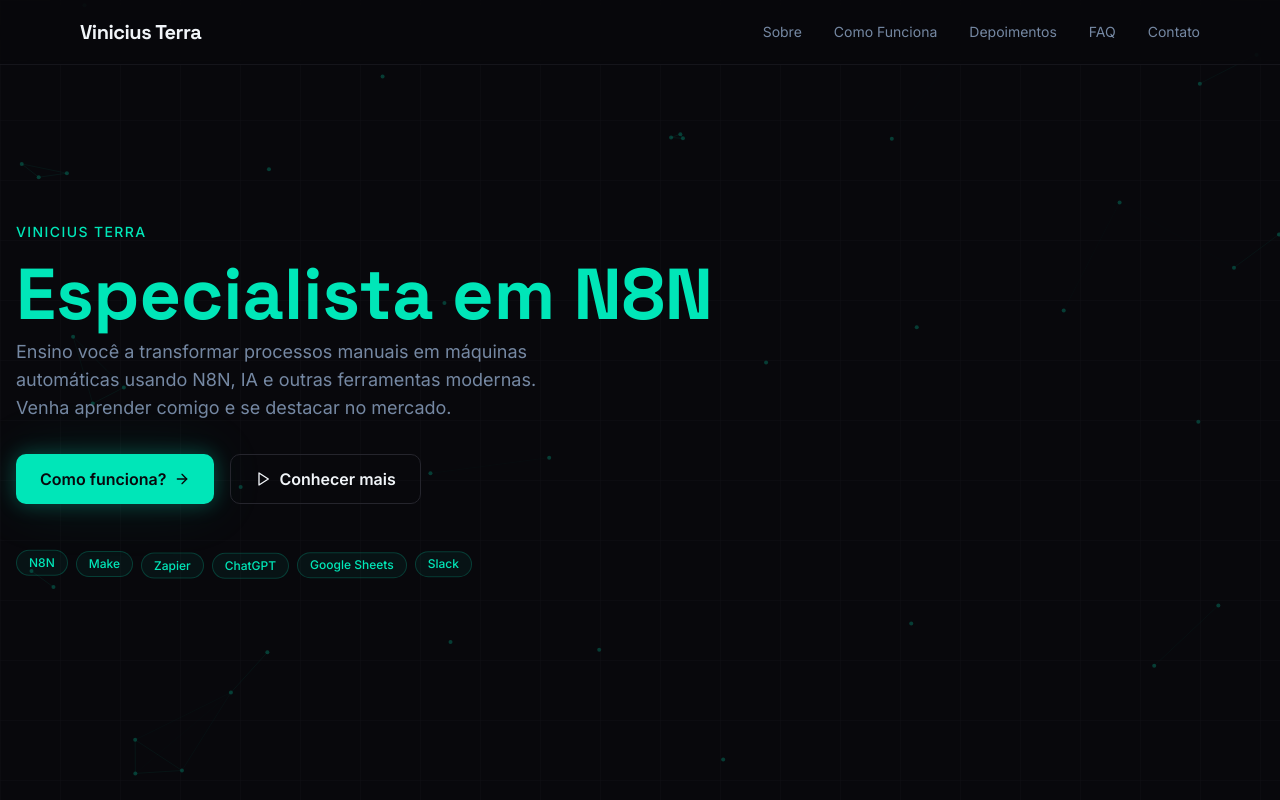
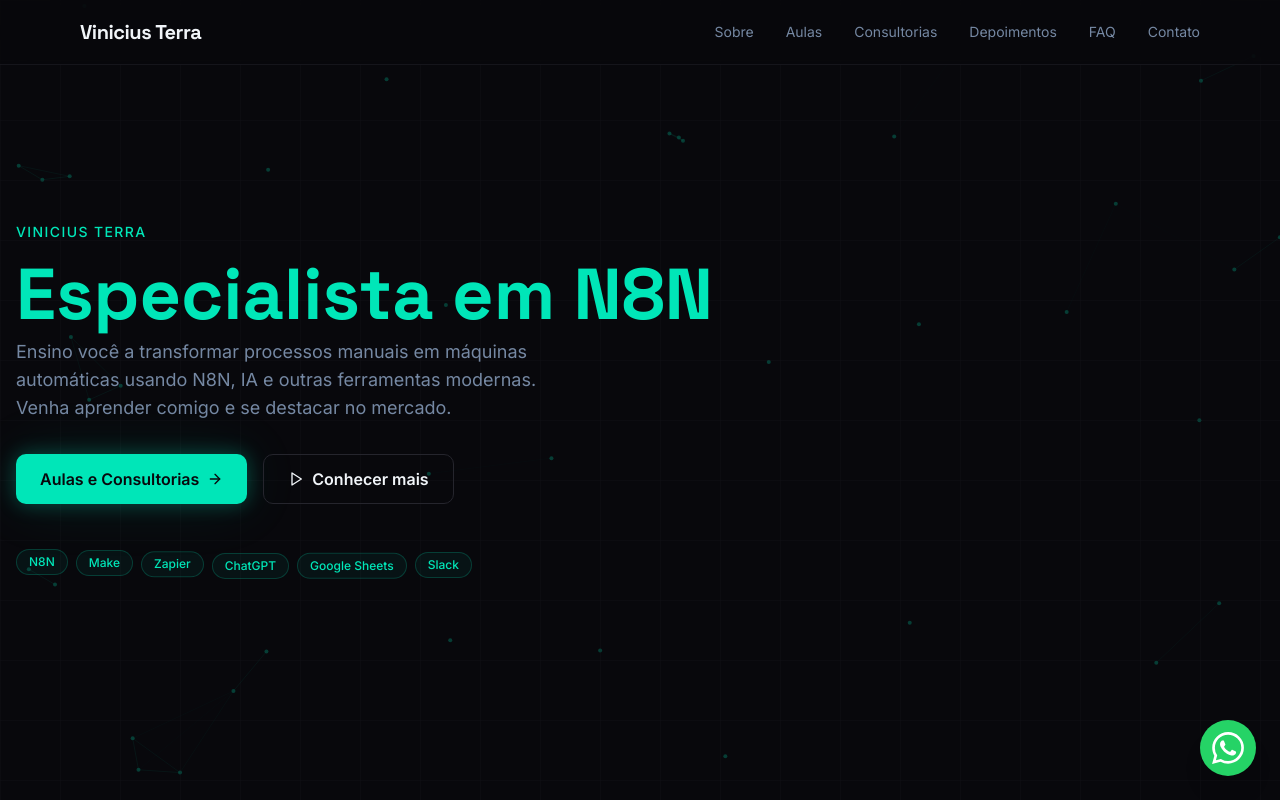
Before and after one commit to ViniciusTerra06/Vinicius-Terra-Professor, a React (Vite) app: page / in a window 1280 px wide. Shown: the top 800 px of the page. Built offline with nearby package versions, Linux system fonts and the light colour scheme; the HTML template or start-up script is replaced by a standard one.

Commit message:
feat: add floating whatsapp button

```diff
--- /dev/null
+++ b/src/components/FloatingWhatsApp.tsx
@@ -0,0 +1,31 @@
+import { motion } from "framer-motion";
+
+const FloatingWhatsApp = () => {
+  return (
+    <div className="fixed bottom-6 right-6 z-50">
+      <motion.a
+        href="https://wa.me/5511999999999?text=Olá,%20gostaria%20de%20saber%20mais%20sobre%20as%20aulas%20e%20consultorias!"
+        target="_blank"
+        rel="noopener noreferrer"
+        initial={{ opacity: 0, scale: 0.5, y: 50 }}
+        animate={{ opacity: 1, scale: 1, y: 0 }}
+        whileHover={{ scale: 1.1 }}
+        whileTap={{ scale: 0.9 }}
+        className="relative flex h-14 w-14 items-center justify-center rounded-full bg-[#25D366] text-white shadow-xl transition-colors hover:bg-[#20bd5a]"
+        aria-label="Falar no WhatsApp"
+      >
+        <span className="absolute inline-flex h-full w-full animate-ping rounded-full bg-[#25D366] opacity-40"></span>
+        <svg
+          xmlns="http://www.w3.org/2000/svg"
+          viewBox="0 0 24 24"
+          fill="currentColor"
+          className="relative z-10 h-8 w-8"
+        >
+          <path d="M17.472 14.382c-.297-.149-1.758-.867-2.03-.967-.273-.099-.471-.148-.67.15-.197.297-.767.966-.94 1.164-.173.199-.347.223-.644.075-.297-.15-1.255-.463-2.39-1.475-.883-.788-1.48-1.761-1.653-2.059-.173-.297-.018-.458.13-.606.134-.133.298-.347.446-.52.149-.174.198-.298.298-.497.099-.198.05-.371-.025-.52-.075-.149-.669-1.612-.916-2.207-.242-.579-.487-.5-.669-.51a12.8 12.8 0 0 0-.57-.01c-.198 0-.52.074-.792.372-.272.297-1.04 1.016-1.04 2.479 0 1.462 1.065 2.875 1.213 3.074.149.198 2.096 3.2 5.077 4.487.709.306 1.262.489 1.694.625.712.227 1.36.195 1.871.118.571-.085 1.758-.719 2.006-1.413.248-.694.248-1.289.173-1.413-.074-.124-.272-.198-.57-.347m-5.421 7.403h-.004a9.87 9.87 0 0 1-5.031-1.378l-.361-.214-3.741.982.998-3.648-.235-.374a9.86 9.86 0 0 1-1.51-5.26c.001-5.45 4.436-9.884 9.888-9.884 2.64 0 5.122 1.03 6.988 2.898a9.825 9.825 0 0 1 2.893 6.994c-.003 5.45-4.437 9.885-9.885 9.885m8.413-18.297A11.815 11.815 0 0 0 12.05 0C5.495 0 .16 5.335.157 11.892c0 2.096.547 4.142 1.588 5.945L.057 24l6.305-1.654a11.882 11.882 0 0 0 5.683 1.448h.005c6.554 0 11.89-5.335 11.893-11.893a11.821 11.821 0 0 0-3.48-8.413Z"/>
+        </svg>
+      </motion.a>
+    </div>
+  );
+};
+
+export default FloatingWhatsApp;
--- a/src/components/Footer.tsx
+++ b/src/components/Footer.tsx
@@ -23,7 +23,8 @@ const Footer = () => {
             <div className="flex flex-col gap-2">
               {[
                 { label: "Sobre", href: "#sobre" },
-                { label: "Como Funciona", href: "#como-funciona" },
+                { label: "Aulas", href: "#como-funciona" },
+                { label: "Consultorias", href: "#consultoria" },
                 { label: "Depoimentos", href: "#depoimentos" },
                 { label: "FAQ", href: "#faq" },
                 { label: "Contato", href: "#contato" },
--- a/src/components/NavBar.tsx
+++ b/src/components/NavBar.tsx
@@ -6,7 +6,8 @@ import { motion, AnimatePresence } from "framer-motion";
 
 const navLinks = [
   { label: "Sobre", href: "#sobre" },
-  { label: "Como Funciona", href: "#como-funciona" },
+  { label: "Aulas", href: "#como-funciona" },
+  { label: "Consultorias", href: "#consultoria" },
   { label: "Depoimentos", href: "#depoimentos" },
   { label: "FAQ", href: "#faq" },
   { label: "Contato", href: "#contato" },
--- /dev/null
+++ b/src/components/sections/ConsultancySection.tsx
@@ -0,0 +1,98 @@
+import { motion } from "framer-motion";
+import { ArrowRight, Bot, GitMerge, Rocket } from "lucide-react";
+
+const features = [
+  {
+    title: "Diagnóstico e Mapeamento",
+    description: "Análise profunda do seu negócio para identificar gargalos e tarefas repetitivas que podem ser automatizadas.",
+    icon: <GitMerge className="h-6 w-6 text-primary" />,
+  },
+  {
+    title: "Implementação Sob Medida",
+    description: "Desenvolvimento de automações utilizando N8N e Inteligência Artificial integradas aos seus sistemas atuais.",
+    icon: <Bot className="h-6 w-6 text-primary" />,
+  },
+  {
+    title: "Acompanhamento e Escala",
+    description: "Suporte contínuo para garantir que a operação rode perfeitamente e possa crescer sem depender de trabalho manual.",
+    icon: <Rocket className="h-6 w-6 text-primary" />,
+  },
+];
+
+const ConsultancySection = () => {
+  return (
+    <section id="consultoria" className="relative border-t border-border/50 bg-muted/30 py-24 lg:py-32">
+      <div className="container mx-auto px-4">
+        <div className="mb-16 text-center">
+          <motion.p
+            initial={{ opacity: 0, y: 20 }}
+            whileInView={{ opacity: 1, y: 0 }}
+            viewport={{ once: true }}
+            transition={{ duration: 0.5 }}
+            className="mb-4 text-sm font-medium uppercase tracking-widest text-primary"
+          >
+            Consultoria Estratégica
+          </motion.p>
+          <motion.h2
+            initial={{ opacity: 0, y: 20 }}
+            whileInView={{ opacity: 1, y: 0 }}
+            viewport={{ once: true }}
+            transition={{ duration: 0.5, delay: 0.1 }}
+            className="font-display text-3xl font-bold tracking-tight text-foreground sm:text-4xl md:text-5xl"
+          >
+            Seu Negócio no Piloto Automático
+          </motion.h2>
+          <motion.p
+            initial={{ opacity: 0, y: 20 }}
+            whileInView={{ opacity: 1, y: 0 }}
+            viewport={{ once: true }}
+            transition={{ duration: 0.5, delay: 0.2 }}
+            className="mx-auto mt-6 max-w-2xl text-lg text-muted-foreground"
+          >
+            Ajudo empresas e equipes a eliminar processos manuais, reduzindo custos e multiplicando a eficiência da operação com automações especializadas.
+          </motion.p>
+        </div>
+
+        <div className="mx-auto grid max-w-5xl gap-8 md:grid-cols-3">
+          {features.map((feature, index) => (
+            <motion.div
+              key={feature.title}
+              initial={{ opacity: 0, y: 20 }}
+              whileInView={{ opacity: 1, y: 0 }}
+              viewport={{ once: true }}
+              transition={{ duration: 0.5, delay: 0.3 + index * 0.1 }}
+              className="group relative overflow-hidden rounded-2xl border border-border bg-card p-8 transition-colors hover:border-primary/50"
+            >
+              <div className="mb-6 inline-flex h-12 w-12 items-center justify-center rounded-xl bg-primary/10 transition-colors group-hover:bg-primary/20">
+                {feature.icon}
+              </div>
+              <h3 className="mb-3 font-display text-xl font-semibold text-foreground">
+                {feature.title}
+              </h3>
+              <p className="text-muted-foreground">
+                {feature.description}
+              </p>
+            </motion.div>
+          ))}
+        </div>
+
+        <motion.div
+          initial={{ opacity: 0, y: 20 }}
+          whileInView={{ opacity: 1, y: 0 }}
+          viewport={{ once: true }}
+          transition={{ duration: 0.5, delay: 0.6 }}
+          className="mx-auto mt-16 text-center"
+        >
+          <a
+            href="#contato"
+            className="inline-flex items-center gap-2 rounded-md bg-primary px-8 py-4 font-semibold text-primary-foreground transition-all hover:bg-primary/90 glow-teal"
+          >
+            Agendar Reunião de Diagnóstico <ArrowRight size={18} />
+          </a>
+        </motion.div>
+      </div>
+    </section>
+  );
+};
+
+export default ConsultancySection;
--- a/src/components/sections/HeroSection.tsx
+++ b/src/components/sections/HeroSection.tsx
@@ -61,7 +61,7 @@ const HeroSection = () => {
               href="#como-funciona"
               className="inline-flex items-center gap-2 rounded-md bg-primary px-6 py-3 font-semibold text-primary-foreground transition-all hover:bg-primary/90 glow-teal"
             >
-              Como funciona? <ArrowRight size={16} />
+              Aulas e Consultorias <ArrowRight size={16} />
             </a>
             <a
               href="#sobre"
--- a/src/pages/Index.tsx
+++ b/src/pages/Index.tsx
@@ -5,9 +5,11 @@ import Footer from "@/components/Footer";
 import HeroSection from "@/components/sections/HeroSection";
 import AboutSection from "@/components/sections/AboutSection";
 import MethodologySection from "@/components/sections/MethodologySection";
+import ConsultancySection from "@/components/sections/ConsultancySection";
 import TestimonialsSection from "@/components/sections/TestimonialsSection";
 import ContactSection from "@/components/sections/ContactSection";
 import FaqSection from "@/components/sections/FaqSection";
+import FloatingWhatsApp from "@/components/FloatingWhatsApp";
 
 const Index = () => {
   const location = useLocation();
@@ -32,11 +34,13 @@ const Index = () => {
         <HeroSection />
         <AboutSection />
         <MethodologySection />
+        <ConsultancySection />
         <TestimonialsSection />
         <ContactSection />
         <FaqSection />
       </main>
       <Footer />
+      <FloatingWhatsApp />
     </div>
   );
 };
```
